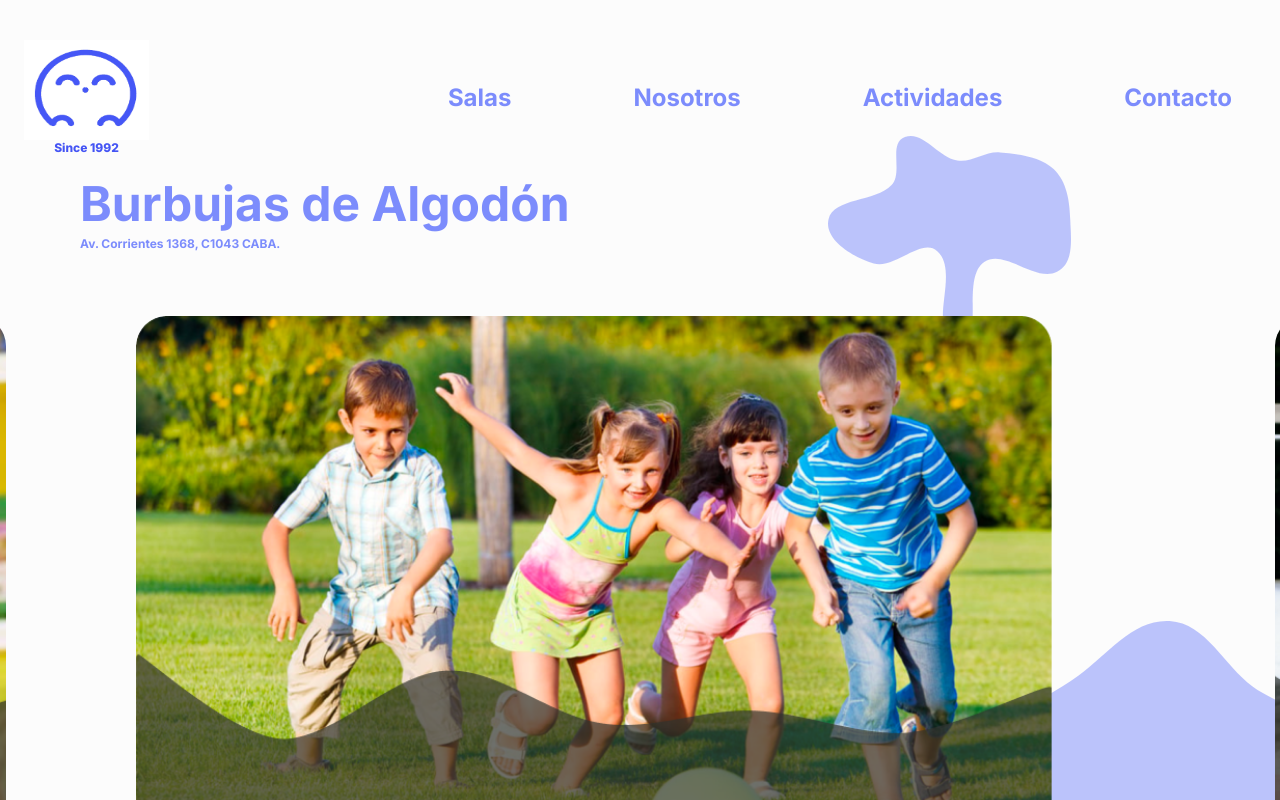
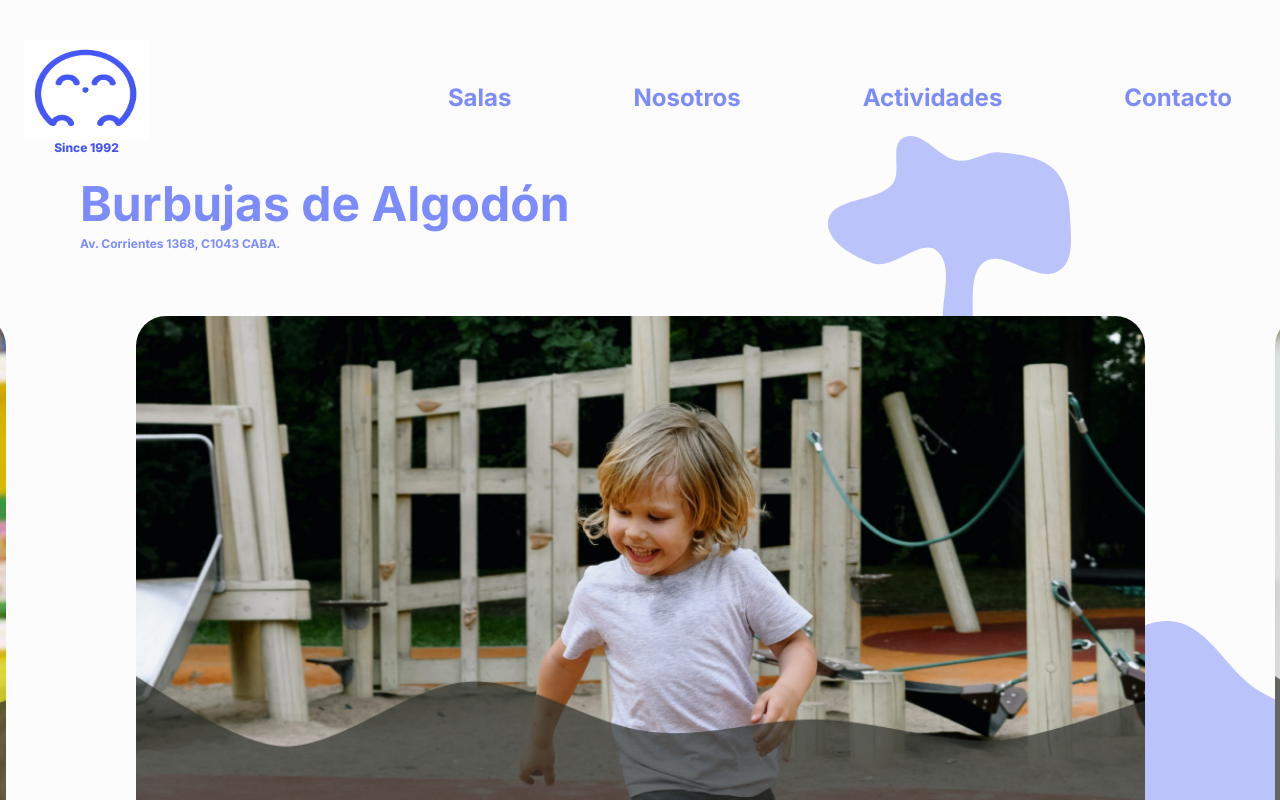
Before and after one commit to Diego-Fdez/burbujas-de-algodon, a React (Vite) app: page / in a window 1280 px wide. Shown: the top 800 px of the page. Built offline with nearby package versions, Linux system fonts and the light colour scheme; a web font is replaced by a local one.

Commit message:
add img-5-scroll

```diff
--- a/src/pages/Home/components/SlideScreen/SlideScreen.jsx
+++ b/src/pages/Home/components/SlideScreen/SlideScreen.jsx
@@ -49,8 +49,8 @@ const SlideScreen = () => {
     'img-1-scroll',
     'img-2-scroll',
     'img-3-scroll',
-    'img-1-scroll',
     'img-4-scroll',
+    'img-5-scroll',
   ];
 
   return (
```
